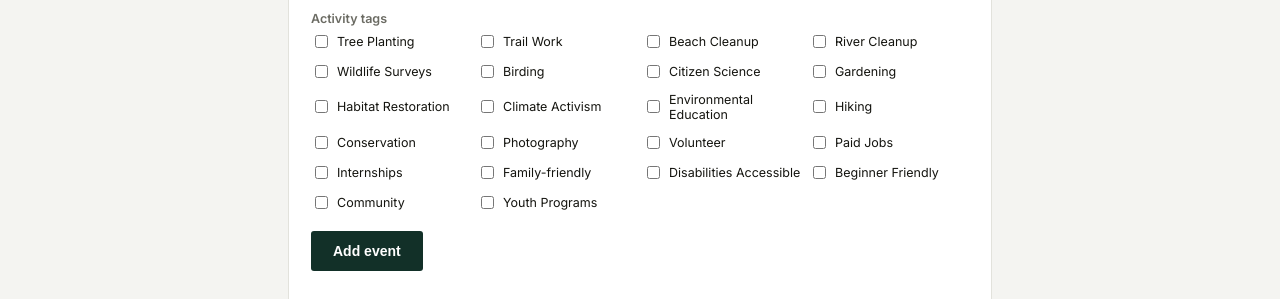
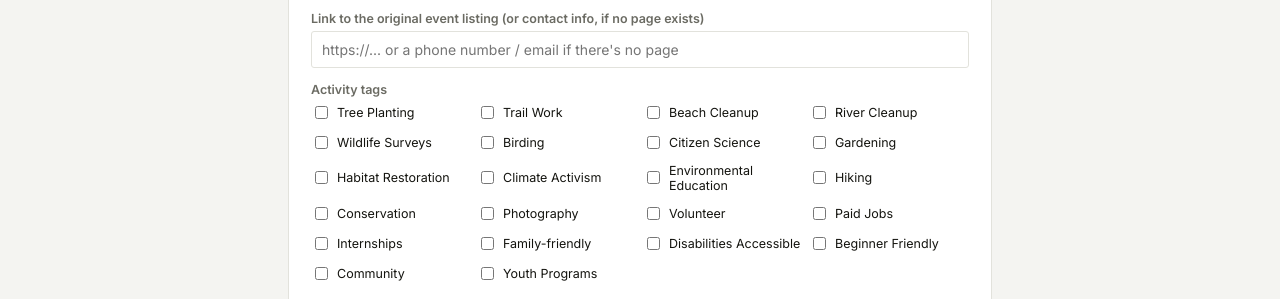
Before and after one commit to TheCommonsGround/TheCommons, a plain HTML site: page admin.html in a window 1280 px wide. Shown: the part 519-818 px from the top of the page. Drawn offline with Linux system fonts and the light colour scheme; no server answers.

Commit message:
Add files via upload

```diff
--- a/admin.html
+++ b/admin.html
@@ -172,6 +172,10 @@
         <input type="number" id="fHours" min="0" step="0.5" required style="max-width: 160px;">
       </div>
       <div class="field">
+        <label for="fLink">Link to the original event listing (or contact info, if no page exists)</label>
+        <input type="text" id="fLink" placeholder="https://... or a phone number / email if there's no page">
+      </div>
+      <div class="field">
         <label>Activity tags</label>
         <div class="tag-grid" id="tagGrid"></div>
       </div>
@@ -219,6 +223,7 @@
             <strong>${ev.title}</strong>
             <span>${ev.org} — ${ev.address || ev.town} · ${ev.date} ${ev.time} · ${ev.tags.join(', ')}</span>
             <span>${ev.lat != null ? '&#128205; Geocoded' : '&#9888; Not geocoded — distance will not show until the address is fixed'}</span>
+            <span>${ev.link ? `&#128279; <a href="${ev.link}" target="_blank" rel="noopener">${ev.link}</a>` : '&#9888; No link saved — the site can\'t point people anywhere for more info'}</span>
           </div>
           <button class="delete" onclick="deleteEvent('${ev.id}')">Delete</button>
         </div>
@@ -260,6 +265,7 @@
       date: document.getElementById('fDate').value,
       time: document.getElementById('fTime').value,
       hours: document.getElementById('fHours').value,
+      link: document.getElementById('fLink').value,
       tags: tags
     };
 
```
